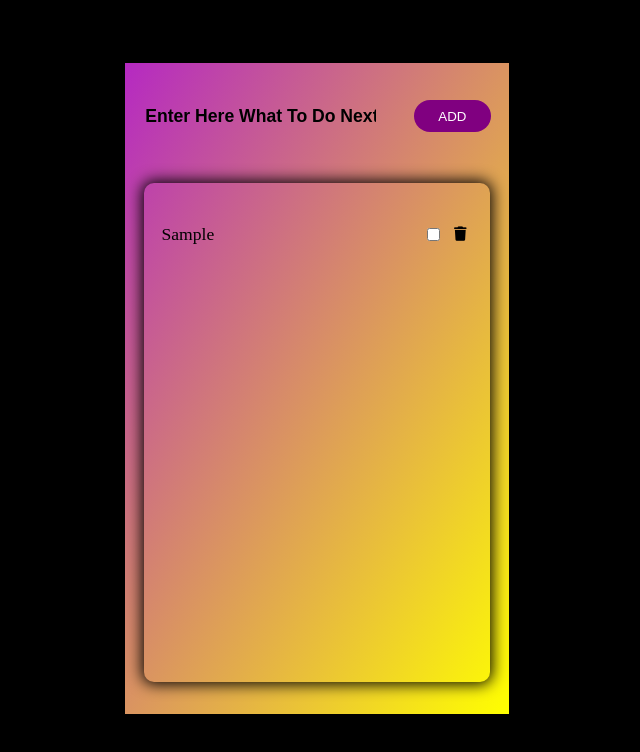
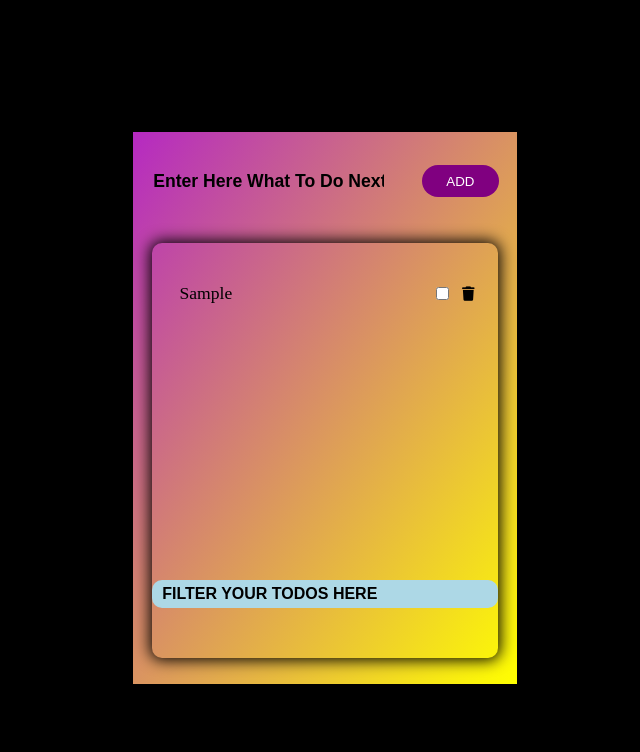
Before and after one commit to Inikhil099/todo-app, a plain HTML site: page index.html in a window 1280 px wide. Both pictures are taken after typing "Sample" into the empty fields and a click on the button "ADD". Shown: the whole page, without its empty margins (323-963 px from the left). Drawn offline with Linux system fonts and the light colour scheme.

Commit message:
added a filtering option

```diff
--- a/index.html
+++ b/index.html
@@ -8,6 +8,7 @@
     <link rel="stylesheet" href="https://cdnjs.cloudflare.com/ajax/libs/font-awesome/6.6.0/css/all.min.css" integrity="sha512-Kc323vGBEqzTmouAECnVceyQqyqdsSiqLQISBL29aUW4U/M7pSPA/gEUZQqv1cwx4OnYxTxve5UMg5GT6L4JJg==" crossorigin="anonymous" referrerpolicy="no-referrer" />
 </head>
 <body>
+    <input type="text" class="filter" placeholder="Filter Your TODOS HERE">
     <div class="box">
         <div class="add">
             <input class="task" type="text" placeholder="Enter Here What To Do Next.">
--- a/src.js
+++ b/src.js
@@ -3,9 +3,14 @@ const ad = document.querySelector(".adding");
 const display = document.querySelector(".display");
 const i = '<i class="fa-solid fa-trash"></i>';
 const def = document.querySelector(".default");
+const flter = document.querySelector(".filter");
 
-ad.addEventListener("click", (e)=>{
+ad.addEventListener("click", (e) => {
+
   def.remove();
+  // if (display.innerHTML == false) {
+  //   document.body.style.backgroundColor = 'green'
+  // }
 
   let div = document.createElement("div");
   div.className = "todos";
@@ -13,7 +18,7 @@ ad.addEventListener("click", (e)=>{
   let p = document.createElement("p");
   p.className = "txt";
   p.innerText = input.value;
-  p.style.textTransform = 'capitalize'
+  p.style.textTransform = "capitalize";
 
   let ops = document.createElement("div");
   ops.className = "ops";
@@ -31,37 +36,54 @@ ad.addEventListener("click", (e)=>{
   div.appendChild(ops);
   ops.appendChild(check);
   ops.appendChild(remove);
+  console.log(div.value);
 
-
-  if (input.value == ""){
-    div.remove()
-    display.appendChild(def)
-    def.innerText = "Your haven't type something to add"
-
+  if (input.value == "") {
+    div.remove();
+    display.appendChild(def);
+    def.innerText = "Your haven't type something to add";
   }
-  input.value = ''
-
+  input.value = "";
 
   check.addEventListener("change", () => {
     if (check.checked) {
       p.style.textDecoration = "line-through";
-      p.style.textDecorationColor = "red"
+      p.style.textDecorationColor = "red";
     } else {
-      p.style.textDecoration = "none"
+      p.style.textDecoration = "none";
     }
   });
 
+  remove.addEventListener("click", function (e) {
+    const pa = e.target.parentElement.parentElement.parentElement;
+    pa.remove();
+  });
 
-  remove.addEventListener('click', function(e) {
-    const pa = e.target.parentElement.parentElement.parentElement
-    pa.remove()
+  flter.addEventListener("input", (e) => {
+    let val = flter.value;
+    let lower = val.toLowerCase()
+    console.log(val);
 
-    })
+    let all = document.querySelectorAll(".todos");
+    all.forEach((item, index) => {
+      item.value = index;
+      let para = item.firstChild;
+      let tl = para.innerText.toLowerCase()
+      let condition = tl.includes(val)
+      if (flter.value == '') {
+        para.style.color = 'black'
+      }
+
+      else if (condition == true) {
+        item.style.backgroundColor = 'black'
+        document.querySelectorAll('i').forEach((e)=>{e.style.color = 'white'})
+        para.style.color = 'white'
+      }
+
+    });
 
 
-
-
-
+  });
 
 
 
--- a/styles.css
+++ b/styles.css
@@ -4,17 +4,20 @@ button{
 
 body{
     background-color: black;
+    height: 100vh;
+    width: 100vw;
+    display: flex;
+    justify-content: center;
+    align-items: center;
 }
 
 
 .box{
-    height: 75vh;
+    height: 500px;
     width: 30vw;
     padding: 2% 0;
     /* background-color: red; */
     background-image:linear-gradient(to bottom right, rgb(181, 41, 194), yellow);
-    margin: auto auto;
-    margin-top: 5%;
     display: flex;
     flex-direction: column;
     justify-content: space-between;
@@ -75,6 +78,8 @@ body{
 
 .todos{
     height: 8vh;
+    box-sizing: border-box;
+    padding-left: 10px;
     font-size: 1.1rem;
     border: 2px solid;
     width: 90%;
@@ -84,6 +89,7 @@ body{
     margin: auto auto;
     margin-bottom: 6%;
     border: none;
+    border-radius: 10px;
 }
 .remove{
     border: none;
@@ -102,3 +108,22 @@ body{
 .display::-webkit-scrollbar {
     display: none;
 }
+
+.filter{
+    padding-left: 10px;
+    box-sizing: border-box;
+    height: 28px;
+    width: 27%;
+    border: none;
+    background-color: lightblue;
+    position: absolute;
+    top: 580px;
+    border-radius: 10px;
+    font-size: 1rem;
+    font-weight: 900;
+}
+.filter::placeholder{
+    color: black;
+    font-weight: 900;
+    text-transform: uppercase;
+}
```
